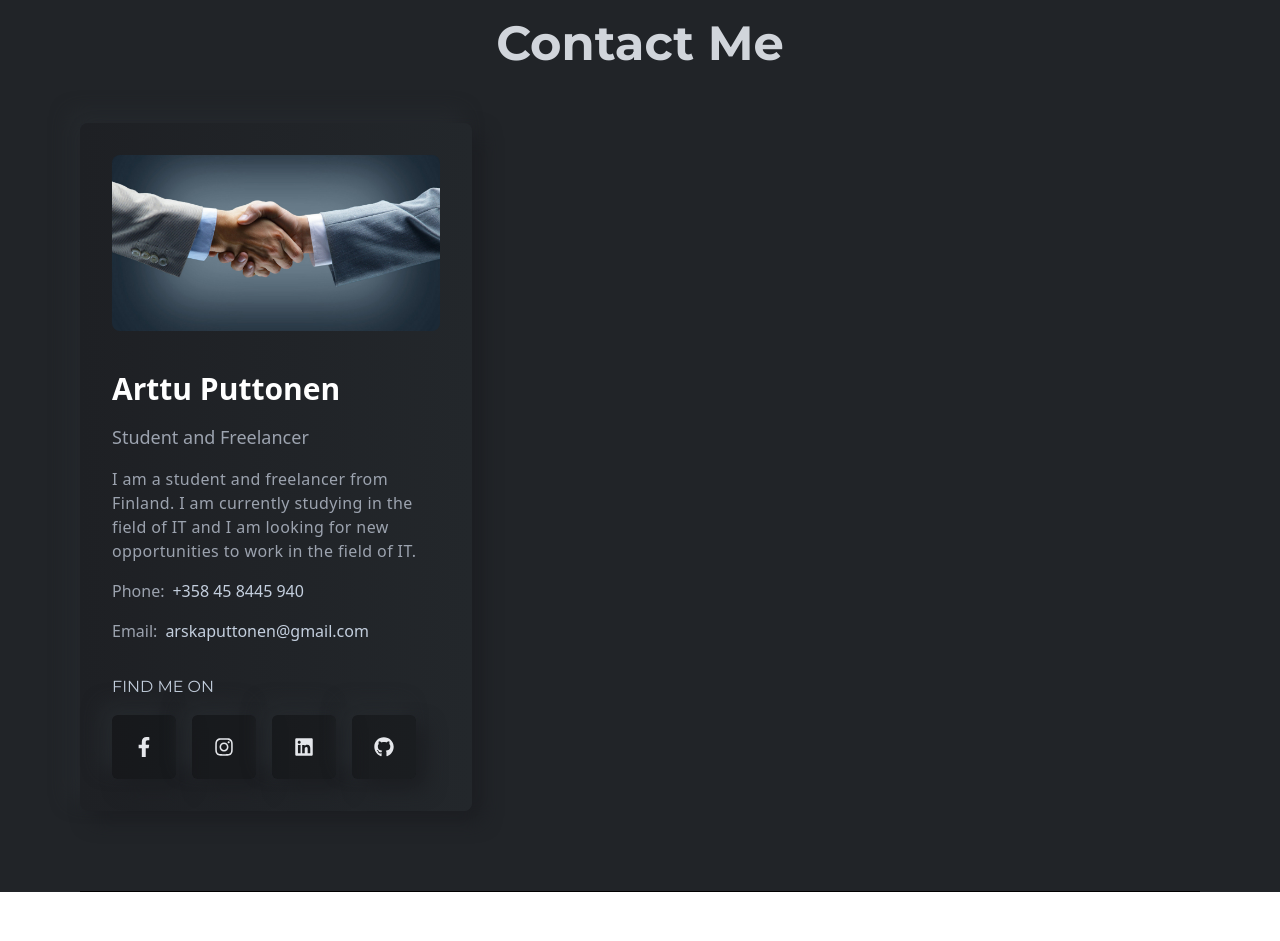
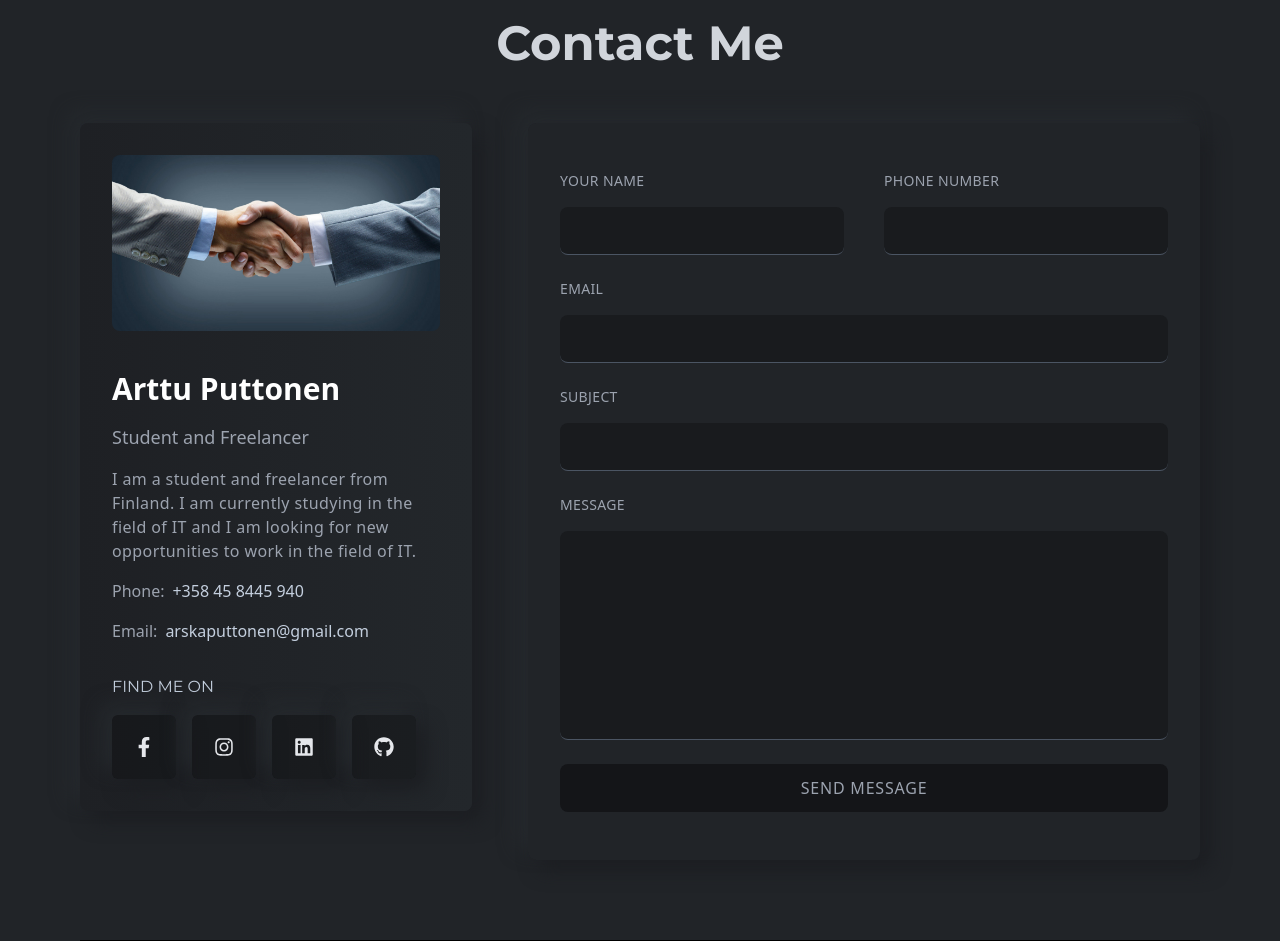
Before and after one commit to ArttuPuttonen/myPortfolio, a React (Create React App) app: page / in a window 1280 px wide. Shown: the part 4761-5702 px from the top of the page. Before the commit the page ends 5653 px from the top, so only its background shows below. Built offline with nearby package versions, Linux system fonts and the light colour scheme; the HTML template or start-up script is replaced by a standard one.

Commit message:
välipush

```diff
--- a/src/components/contact/Contact.js
+++ b/src/components/contact/Contact.js
@@ -1,9 +1,23 @@
-import React from 'react';
+import React, {useState} from 'react';
 import Title from '../layouts/Title';
-import {hand_shake} from '../../assets/index';
-import { FaFacebookF, FaInstagram, FaLinkedin, FaGithub } from 'react-icons/fa';
+import ContactLeft from './ContactLeft';
+
 
 const Contact = () => {
+    const [username, setUsername] = useState("");
+    const [phoneNumber, setPhoneNumber] = useState("");
+    const [email, setEmail] = useState("");
+    const [subject, setSubject] = useState("");
+    const [message, setMessage] = useState("");
+    const [errMsg, setErrMsg] = useState("");
+    const [successMsg, setSuccessMsg] = useState("");
+
+
+    const handleSend = (e) => {
+        e.preventDefault()
+        console.log('Message sent')
+    }
+
     return(
         <section id='contact' className="w-full py-20 border-b-[1px] border-b-black">
         <div className="flex justify-center items-center text-center">
@@ -12,49 +26,46 @@ const Contact = () => {
         </div>
         <div className="w-full">
             <div className="w-full h-auto flex justify-between">
-                <div className="w-[35%] h-full bg-gradient-to-r from-[#1e2024] to-[#23272b] p-4 lgl:p-8 rounded-lg shadow-shadowOne flex flex-col gap-8 justify-center">
-                    <img
-                     className="w-full h-46 object-cover rounded-lg mb-2"
-                     src={hand_shake} alt="contactImg"/>
-                     <div className="flex flex-col gap-4">
-                        <h3 className="text-3xl font-bold text-white">Arttu Puttonen</h3>
-                        <p className="text-lg font-normal text-gray-400">
-                            Student and Freelancer
-                        </p>
-                        <p className="text-base text-gray-400 tracking-wide">
-                            I am a student and freelancer from Finland. I am currently studying in the field of IT and I am looking for new opportunities to work in the field of IT.
-                        </p>
-                        <p className="text-base text-gray-400 flex items-center gap-2">
-                            Phone: <span className="text-lightText">+358 45 8445 940</span>
-                        </p>
-                        <p className="text-base text-gray-400 flex items-center gap-2">
-                            Email: <span className="text-lightText">arskaputtonen@gmail.com</span>
-                        </p>
-                     </div>
-                     <div className="flex flex-col">
-                        <h2 className="text-base uppercase font-titleFont mb-4">
-                            Find me on
-                        </h2>
-                        <div className="flex gap-4">
-                <span className="bannerIcon">
-                    <FaFacebookF />
-                </span>
-                <span className="bannerIcon">
-                    <FaInstagram />
-                </span>
-                <span className="bannerIcon">
-                    <FaLinkedin />
-                </span>
-                <span className="bannerIcon">
-                    <FaGithub />
-                </span>
-            </div>
-                     </div>
-                </div>
+                <ContactLeft />
 
 
-                <div className="w-[60%] h-full flex flex-col justify-between">
-
+                <div className="w-[60%] h-full py-10 bg-gradient-to-r from-[#1e2024] to-[#2327b]
+                flex flex-col gap-8 p-8 rounded-lg shadow-shadowOne">
+                    <form className="w-full flex flex-col gap-6 py-2">
+                        <div className="w-full flex gap-10">
+                            <div className="w-1/2 flex flex-col gap-4">
+                            <p className="text-sm text-gray-400 uppercase tracking-wide">YOUR NAME</p>
+                            <input className="contactInput"
+                            type="text"/>
+                            </div>
+                            <div className="w-1/2 flex flex-col gap-4">
+                            <p className="text-sm text-gray-400 uppercase tracking-wide">Phone number</p>
+                            <input className="contactInput"
+                            type="text"/>
+                            </div>
+                        </div>
+                        <div className="w-full flex flex-col gap-4">
+                            <p className="text-sm text-gray-400 uppercase tracking-wide">Email</p>
+                            <input className="contactInput"
+                            type="email"/>
+                        </div>
+                        <div className="w-full flex flex-col gap-4">
+                            <p className="text-sm text-gray-400 uppercase tracking-wide">Subject</p>
+                            <input className="contactInput"
+                            type="text"/>
+                        </div>
+                        <div className="w-full flex flex-col gap-4">
+                            <p className="text-sm text-gray-400 uppercase tracking-wide">Message</p>
+                            <textarea className="contactTextArea" cols="30" rows="8"></textarea>
+                        </div>
+                        <div w-full>
+                            <button onClick={handleSend} className="w-full h-12 bg-[#141518] rounded-lg text-base text-gray-400
+                            tracking-wider uppercase hover:text-white duration-300 hover:border-[1px] hover:border-designColor
+                            border-transparent">
+                                Send Message
+                                </button>
+                        </div>
+                    </form>
                 </div>
             </div>
         </div>
--- /dev/null
+++ b/src/components/contact/ContactLeft.js
@@ -0,0 +1,50 @@
+import React from 'react';
+import { FaFacebookF, FaInstagram, FaLinkedin, FaGithub } from 'react-icons/fa';
+import { hand_shake } from '../../assets/index';
+
+const ContactLeft = () => {
+    return(
+        <div className="w-[35%] h-full bg-gradient-to-r from-[#1e2024] to-[#23272b] p-4 lgl:p-8 rounded-lg shadow-shadowOne flex flex-col gap-8 justify-center">
+        <img
+         className="w-full h-46 object-cover rounded-lg mb-2"
+         src={hand_shake} alt="contactImg"/>
+         <div className="flex flex-col gap-4">
+            <h3 className="text-3xl font-bold text-white">Arttu Puttonen</h3>
+            <p className="text-lg font-normal text-gray-400">
+                Student and Freelancer
+            </p>
+            <p className="text-base text-gray-400 tracking-wide">
+                I am a student and freelancer from Finland. I am currently studying in the field of IT and I am looking for new opportunities to work in the field of IT.
+            </p>
+            <p className="text-base text-gray-400 flex items-center gap-2">
+                Phone: <span className="text-lightText">+358 45 8445 940</span>
+            </p>
+            <p className="text-base text-gray-400 flex items-center gap-2">
+                Email: <span className="text-lightText">arskaputtonen@gmail.com</span>
+            </p>
+         </div>
+         <div className="flex flex-col">
+            <h2 className="text-base uppercase font-titleFont mb-4">
+                Find me on
+            </h2>
+            <div className="flex gap-4">
+    <span className="bannerIcon">
+        <FaFacebookF />
+    </span>
+    <span className="bannerIcon">
+        <FaInstagram />
+    </span>
+    <span className="bannerIcon">
+        <FaLinkedin />
+    </span>
+    <span className="bannerIcon">
+        <FaGithub />
+    </span>
+</div>
+         </div>
+    </div>
+    )
+}
+
+
+export default ContactLeft;
```
